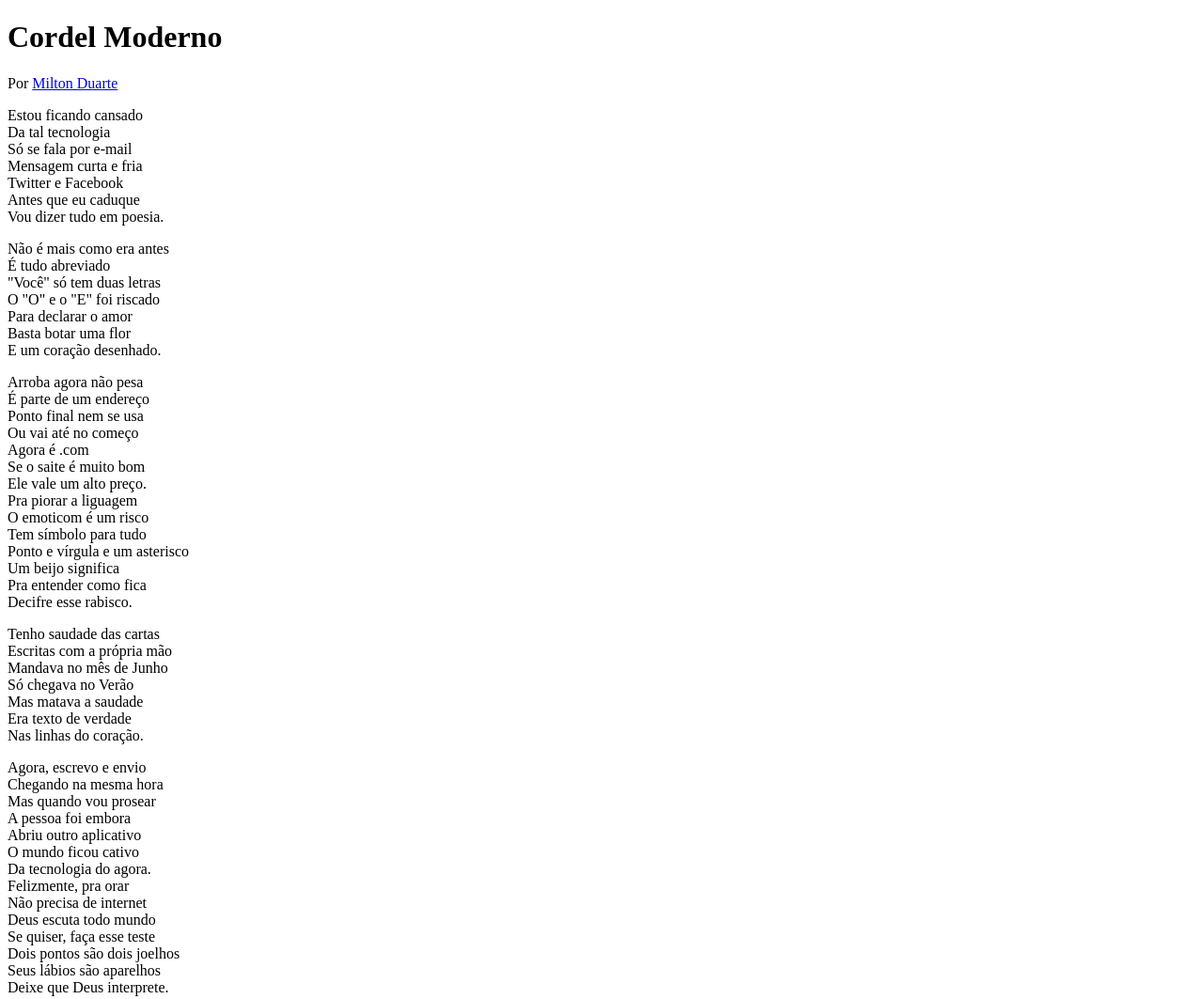
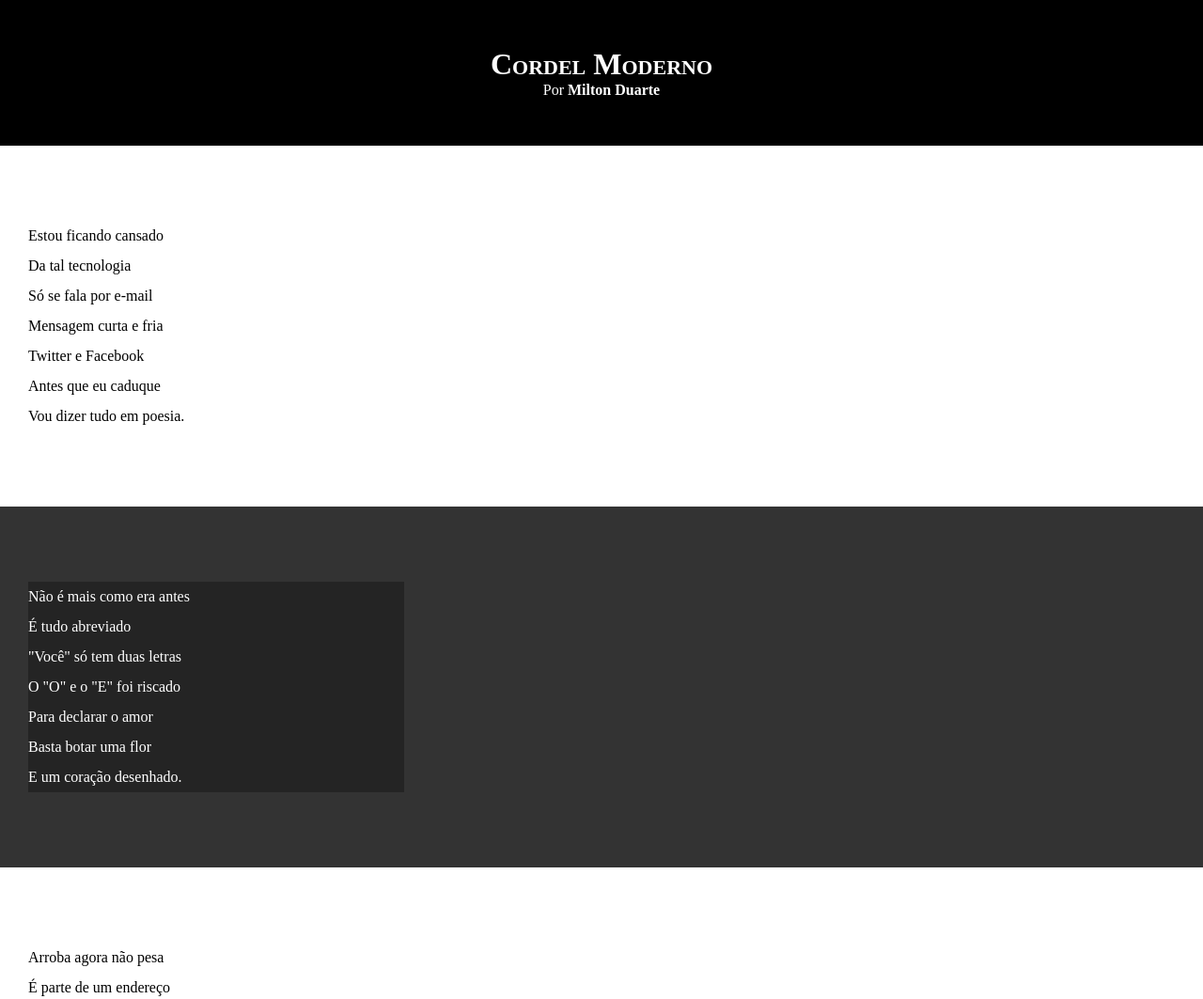
Before and after one commit to mateusezequiel/html-css, a plain HTML site: page exercicios/desafios/d012/index.html in a window 1280 px wide. Shown: the top 1063 px of the page at 94% size. Drawn offline with Linux system fonts and the light colour scheme.

Commit message:
atualizei os estilos de textos e blocos

```diff
--- a/exercicios/desafios/d012/estilo/style.css
+++ b/exercicios/desafios/d012/estilo/style.css
@@ -1 +1,64 @@
 @charset "UTF-8";
+
+* {
+    margin: 0px;
+    padding: 0px;
+}
+
+html, body {
+    min-height: 100vh;
+    background-color: rgb(223, 223, 223);
+}
+
+header {
+    background-color: black;
+    color: white;
+    text-align: center;
+}
+
+header > h1 {
+    padding-top: 50px;
+    font-variant: small-caps;
+}
+
+header > p {
+    padding-bottom: 50px;
+}
+
+header a, footer a {
+    color: white;
+    text-decoration: none;
+    font-weight: bolder;
+}
+
+header a:hover, footer a:hover {
+    text-decoration: underline;
+}
+
+section {
+    padding-top: 10vh;
+    padding-bottom: 10vh;
+    line-height: 2em;
+    padding-left: 30px;
+}
+
+section.normal {
+    background-color: white;
+    color: black;
+}
+
+section.imagem {
+    background-color: rgb(51, 51, 51);
+    color: white;
+}
+
+section.imagem > p {
+    width: 400px;
+    background-color: rgba(0, 0, 0, 0.301);
+}
+footer {
+    background-color: black;
+    color: white;
+    text-align: center;
+    padding: 10px;
+}
--- a/exercicios/desafios/d012/index.html
+++ b/exercicios/desafios/d012/index.html
@@ -15,7 +15,7 @@
 
     </header>
 
-    <section>
+    <section class="normal">
         <p>
             Estou ficando cansado <br>
             Da tal tecnologia <br>
@@ -27,7 +27,7 @@
         </p>
     </section>
 
-    <section>
+    <section class="imagem">
         <p>
             Não é mais como era antes <br>
             É tudo abreviado <br>
@@ -39,7 +39,7 @@
         </p>
     </section>
 
-    <section>
+    <section class="normal">
         <p>
             Arroba agora não pesa <br>
             É parte de um endereço <br>
@@ -58,7 +58,7 @@
         </p>
     </section>
 
-    <section>
+    <section class="imagem">
         <p>
             Tenho saudade das cartas <br>
             Escritas com a própria mão <br>
@@ -71,15 +71,17 @@
     </section>
 
     <section>
-        <p>
+       <p>
             Agora, escrevo e envio <br>
             Chegando na mesma hora <br>
             Mas quando vou prosear <br>
             A pessoa foi embora <br>
             Abriu outro aplicativo <br>
             O mundo ficou cativo <br>
-            Da tecnologia do agora. <br>
-            Felizmente, pra orar <br>
+            Da tecnologia do agora.
+        </p>
+
+        <p> Felizmente, pra orar <br>
             Não precisa de internet <br>
             Deus escuta todo mundo <br>
             Se quiser, faça esse teste <br>
```
